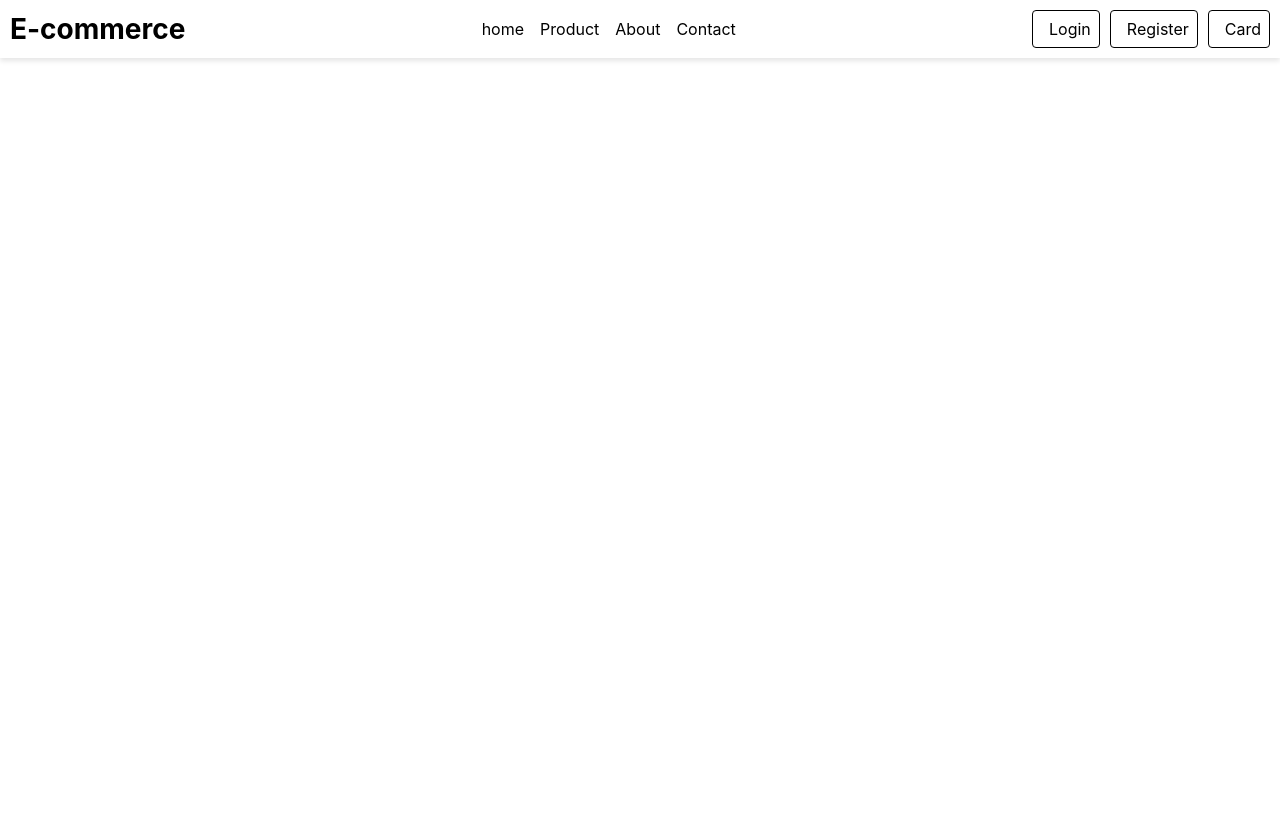
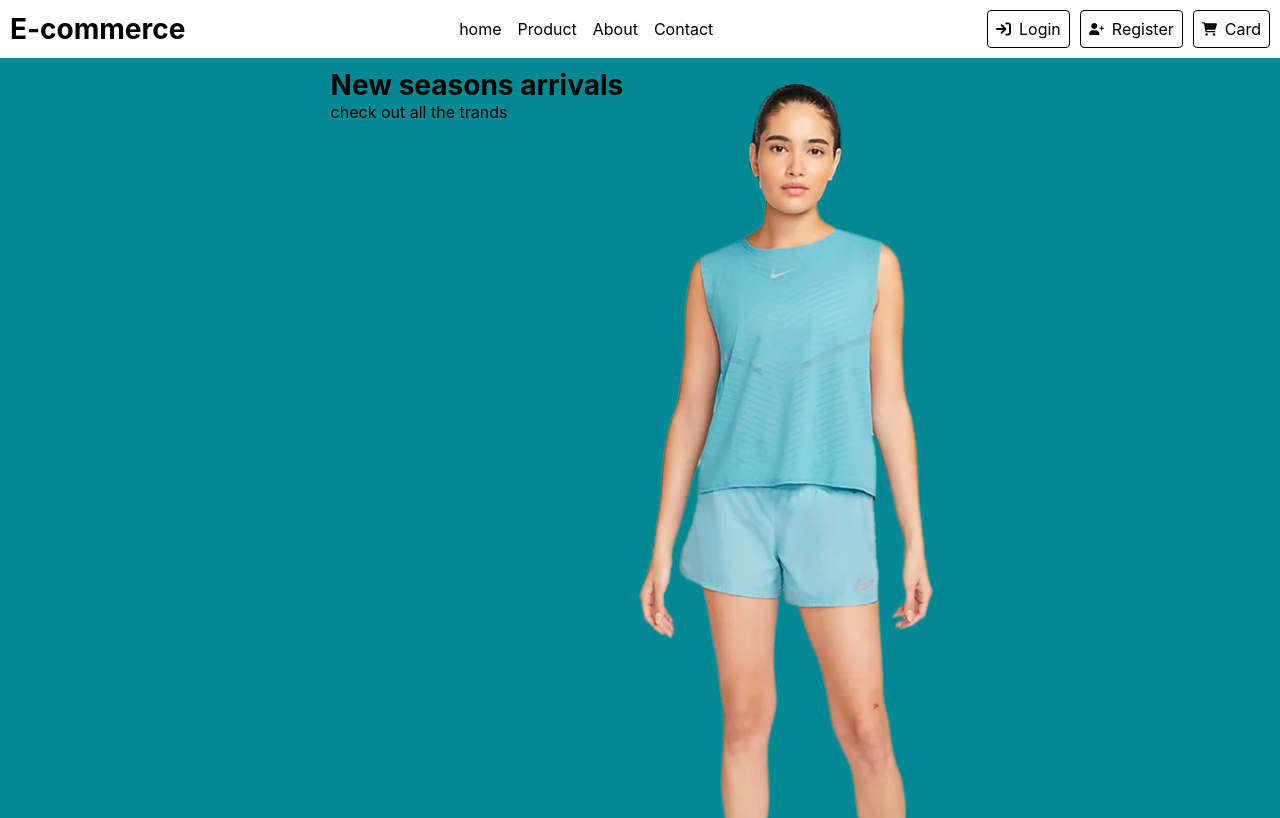
Before and after one commit to AleShini92/e-commerce, a React (Create React App) app: page / in a window 1280 px wide. Built offline with nearby package versions, Linux system fonts and the light colour scheme.

Commit message:
added folder services and products file

```diff
--- a/src/component/Header.jsx
+++ b/src/component/Header.jsx
@@ -1,9 +1,21 @@
 import React from "react";
+
+import headerBg from '../assets/headerBg.png';
 
 const Header = () => {
     return (
         <>
-
+            <header>
+                <div className="wrapper-header bg-dark-blue p-1">
+                    <figure>
+                        <figcaption>
+                            <h1>New seasons arrivals</h1>
+                            <p>check out all the trands</p>
+                        </figcaption>
+                        <img src={headerBg} alt="woman dresses the blue dress" title="image background"/>
+                    </figure>
+                </div>
+            </header>
         </>
     );
 }
--- /dev/null
+++ b/src/component/css/Header.min.css
@@ -0,0 +1 @@
+header{display:flex;justify-content:space-between}
--- a/src/component/navbar/Navbar.jsx
+++ b/src/component/navbar/Navbar.jsx
@@ -3,7 +3,7 @@ import React from "react";
 const Navbar = () => {
     return (
         <>
-            <nav className="w-100 p-1 background-white">
+            <nav className="w-100 p-1 bg-white">
                 <div className="wrapper-navbar">
                     <div className="logo"> <h1>E-commerce</h1> </div>
                     <div className="menu">
--- a/src/component/styles/Header.scss
+++ b/src/component/styles/Header.scss
@@ -0,0 +1,18 @@
+.wrapper-header {
+    height: 95vh;
+    overflow: hidden;
+
+    figure {
+        display: flex;
+        justify-content: center;
+
+        img {
+            height: 120vh;
+        }
+
+        figcaption {
+            display: flex;
+            flex-direction: column;
+        }
+    }
+}
--- a/src/component/styles/Navbar.scss
+++ b/src/component/styles/Navbar.scss
@@ -17,6 +17,10 @@ nav {
 
     display: flex;
     transition: .8s ease-in-out;
+
+    svg {
+        width: 15px;
+    }
 
     a, svg {
         transition: 1s ease-in-out;
--- a/src/component/styles/_color-map.scss
+++ b/src/component/styles/_color-map.scss
@@ -31,7 +31,7 @@ $colors: (
     color: $val;
   }
 
-  .background-#{$key} {
+  .bg-#{$key} {
     background: $val;
   }
 
```
Also changed, not shown: src/component/services/Products.jsx (added, +10 -0 lines), src/assets/headerBg.png (added). Lines whose indentation alone changed are shown as unchanged.
